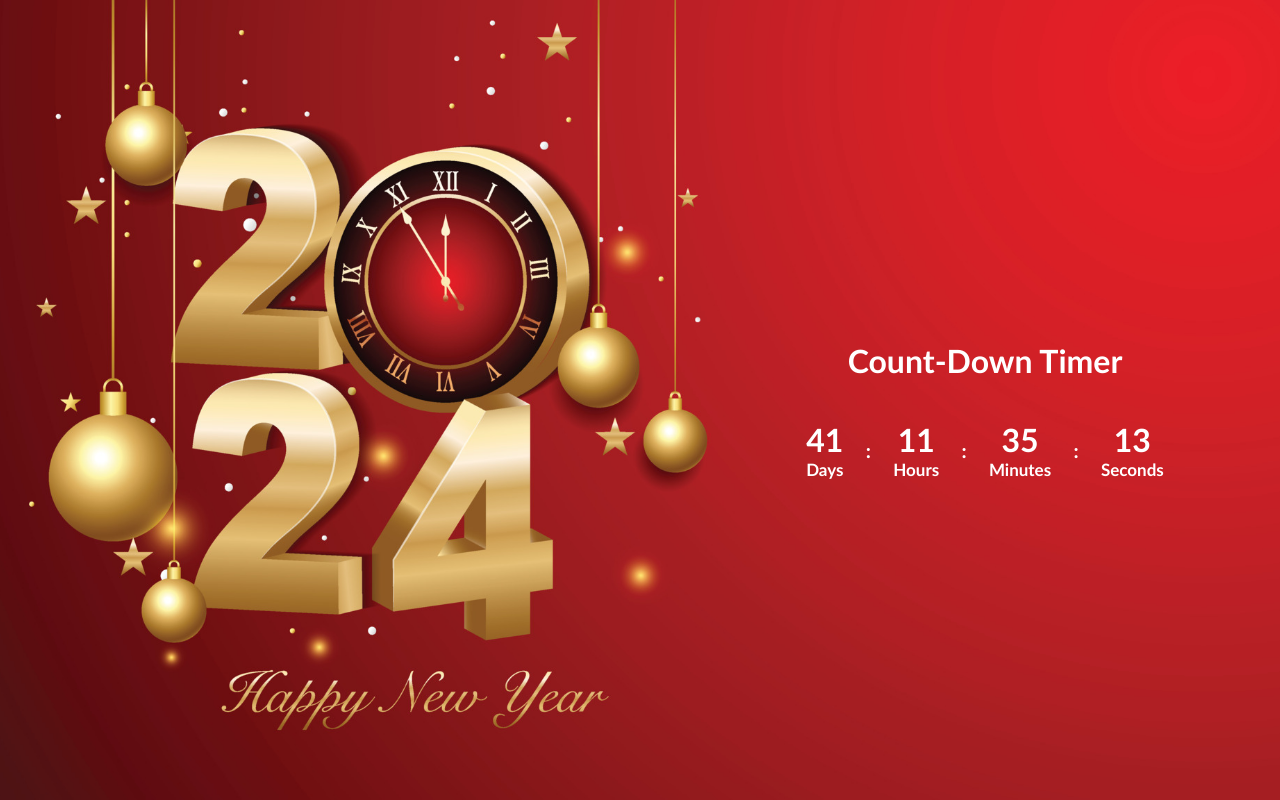
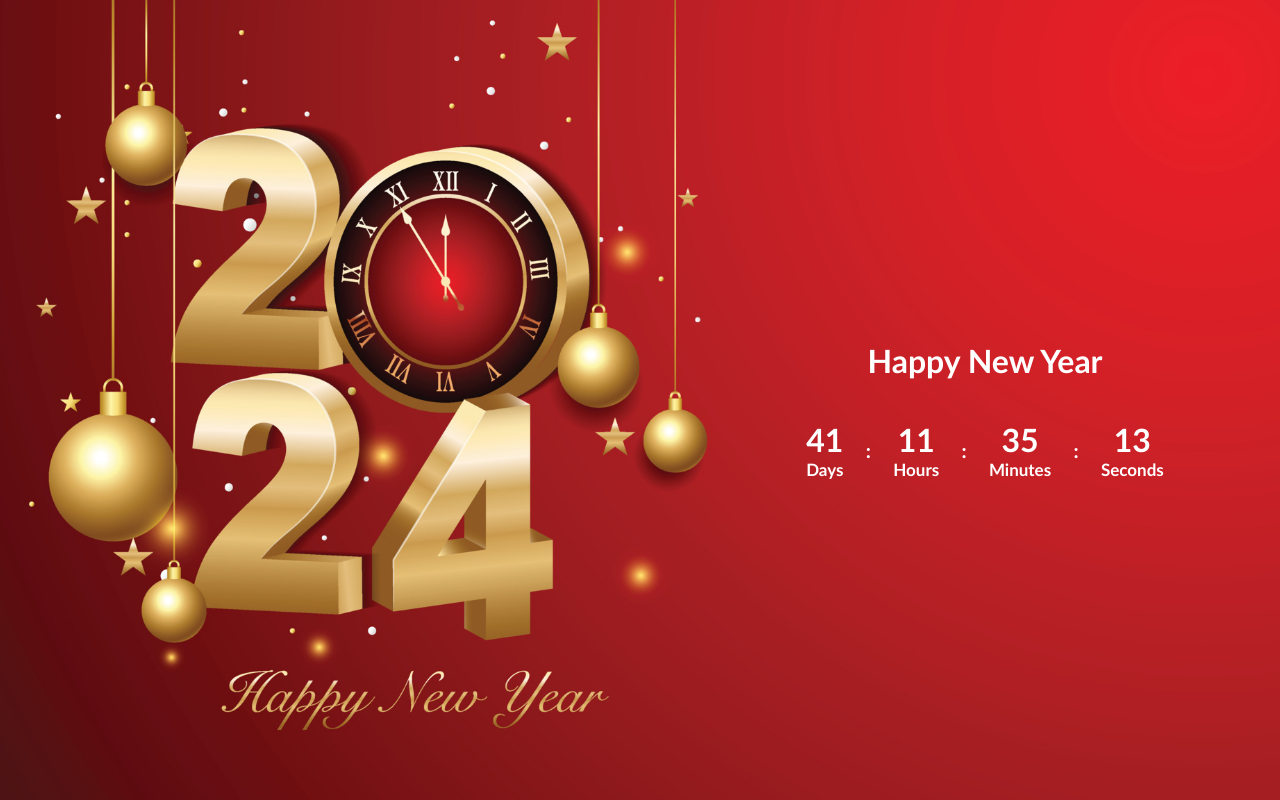
Before and after one commit to J0shua007/Innovixion-Tech-Nov-2, a plain HTML site: page CountDown-Timer/index.html in a window 1280 px wide. Drawn offline with Linux system fonts and the light colour scheme.

Commit message:
Update index.html

```diff
--- a/CountDown-Timer/index.html
+++ b/CountDown-Timer/index.html
@@ -9,7 +9,7 @@
 <body>
     <div class="container">
         <div class="timer">
-            <h1 id="head">Count-Down Timer</h1>
+            <h1 id="head">Happy New Year</h1>
             <div class="time">
                     <div class="day">
                         <h1 id="day"></h1>
```
